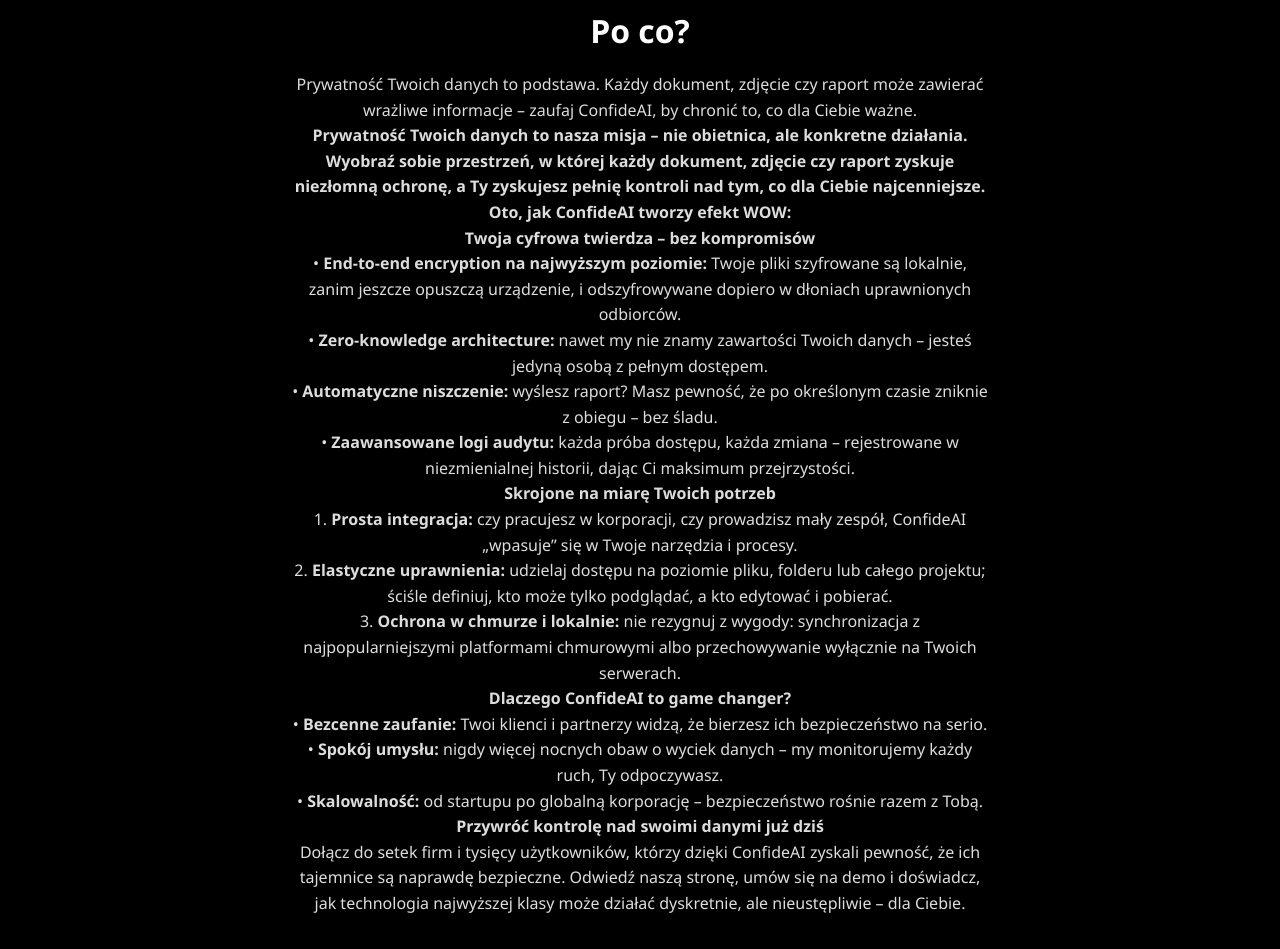
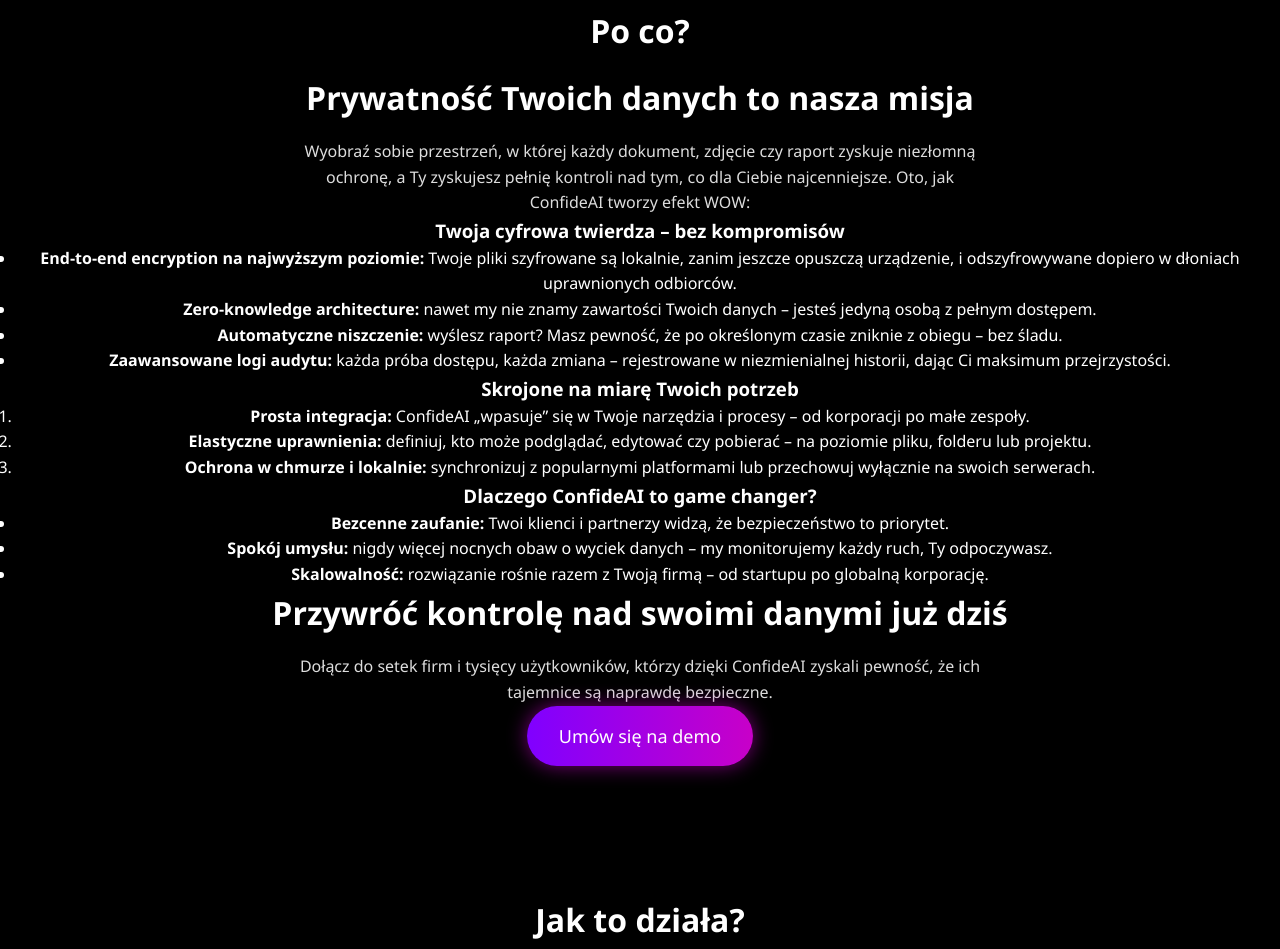
Before and after one commit to Pietr00ass/ConfideAI-streamlit, a plain HTML site: page static_site/index.html in a window 1280 px wide. Shown: the part 880-1829 px from the top of the page. Drawn offline with Linux system fonts and the light colour scheme.

Commit message:
Update index.html

```diff
--- a/static_site/index.html
+++ b/static_site/index.html
@@ -16,7 +16,7 @@
   <section class="features">
     <h2>Dlaczego ConfideAI?</h2>
     <ol>
-      <li><strong>1-kliknięcie do bezpieczeństwa</strong> – natychmiastowe szyfrowanie plików bez zbędnych ustawień.</li>
+      <li><strong>Maksymalne bezpieczeństwo</strong> – natychmiastowe szyfrowanie plików bez zbędnych ustawień.</li>
       <li><strong>Anonimizacja wsparta AI</strong> – automatyczne ukrywanie wrażliwych danych z obrazów.</li>
       <li><strong>Łatwa wymiana</strong> – generuj i pobieraj klucze, udostępniaj zaszyfrowane pakiety.</li>
       <li><strong>Pełny monitoring</strong> – loguj operacje i weryfikuj integralność plików.</li>
@@ -25,27 +25,44 @@
 
   <section class="why">
     <h2>Po co?</h2>
-    <p>Prywatność Twoich danych to podstawa. Każdy dokument, zdjęcie czy raport może zawierać wrażliwe informacje – zaufaj ConfideAI, by chronić to, co dla Ciebie ważne.</p>
- <p><strong>Prywatność Twoich danych to nasza misja – nie obietnica, ale konkretne działania. Wyobraź sobie przestrzeń, w której każdy dokument, zdjęcie czy raport zyskuje niezłomną ochronę, a Ty zyskujesz pełnię kontroli nad tym, co dla Ciebie najcenniejsze. Oto, jak ConfideAI tworzy efekt WOW:</strong></p>
+   <section>
+  <h2>Prywatność Twoich danych to nasza misja</h2>
+  <p>Wyobraź sobie przestrzeń, w której każdy dokument, zdjęcie czy raport zyskuje niezłomną ochronę, a Ty zyskujesz pełnię kontroli nad tym, co dla Ciebie najcenniejsze. Oto, jak ConfideAI tworzy efekt WOW:</p>
+</section>
 
-<p><strong>Twoja cyfrowa twierdza – bez kompromisów</strong></p>
-<p>• <strong>End-to-end encryption na najwyższym poziomie:</strong> Twoje pliki szyfrowane są lokalnie, zanim jeszcze opuszczą urządzenie, i odszyfrowywane dopiero w dłoniach uprawnionych odbiorców.</p>
-<p>• <strong>Zero-knowledge architecture:</strong> nawet my nie znamy zawartości Twoich danych – jesteś jedyną osobą z pełnym dostępem.</p>
-<p>• <strong>Automatyczne niszczenie:</strong> wyślesz raport? Masz pewność, że po określonym czasie zniknie z obiegu – bez śladu.</p>
-<p>• <strong>Zaawansowane logi audytu:</strong> każda próba dostępu, każda zmiana – rejestrowane w niezmienialnej historii, dając Ci maksimum przejrzystości.</p>
+<section>
+  <h3>Twoja cyfrowa twierdza – bez kompromisów</h3>
+  <ul>
+    <li><strong>End-to-end encryption na najwyższym poziomie:</strong> Twoje pliki szyfrowane są lokalnie, zanim jeszcze opuszczą urządzenie, i odszyfrowywane dopiero w dłoniach uprawnionych odbiorców.</li>
+    <li><strong>Zero-knowledge architecture:</strong> nawet my nie znamy zawartości Twoich danych – jesteś jedyną osobą z pełnym dostępem.</li>
+    <li><strong>Automatyczne niszczenie:</strong> wyślesz raport? Masz pewność, że po określonym czasie zniknie z obiegu – bez śladu.</li>
+    <li><strong>Zaawansowane logi audytu:</strong> każda próba dostępu, każda zmiana – rejestrowane w niezmienialnej historii, dając Ci maksimum przejrzystości.</li>
+  </ul>
+</section>
 
-<p><strong>Skrojone na miarę Twoich potrzeb</strong></p>
-<p>1. <strong>Prosta integracja:</strong> czy pracujesz w korporacji, czy prowadzisz mały zespół, ConfideAI „wpasuje” się w Twoje narzędzia i procesy.</p>
-<p>2. <strong>Elastyczne uprawnienia:</strong> udzielaj dostępu na poziomie pliku, folderu lub całego projektu; ściśle definiuj, kto może tylko podglądać, a kto edytować i pobierać.</p>
-<p>3. <strong>Ochrona w chmurze i lokalnie:</strong> nie rezygnuj z wygody: synchronizacja z najpopularniejszymi platformami chmurowymi albo przechowywanie wyłącznie na Twoich serwerach.</p>
+<section>
+  <h3>Skrojone na miarę Twoich potrzeb</h3>
+  <ol>
+    <li><strong>Prosta integracja:</strong> ConfideAI „wpasuje” się w Twoje narzędzia i procesy – od korporacji po małe zespoły.</li>
+    <li><strong>Elastyczne uprawnienia:</strong> definiuj, kto może podglądać, edytować czy pobierać – na poziomie pliku, folderu lub projektu.</li>
+    <li><strong>Ochrona w chmurze i lokalnie:</strong> synchronizuj z popularnymi platformami lub przechowuj wyłącznie na swoich serwerach.</li>
+  </ol>
+</section>
 
-<p><strong>Dlaczego ConfideAI to game changer?</strong></p>
-<p>• <strong>Bezcenne zaufanie:</strong> Twoi klienci i partnerzy widzą, że bierzesz ich bezpieczeństwo na serio.</p>
-<p>• <strong>Spokój umysłu:</strong> nigdy więcej nocnych obaw o wyciek danych – my monitorujemy każdy ruch, Ty odpoczywasz.</p>
-<p>• <strong>Skalowalność:</strong> od startupu po globalną korporację – bezpieczeństwo rośnie razem z Tobą.</p>
+<section>
+  <h3>Dlaczego ConfideAI to game changer?</h3>
+  <ul>
+    <li><strong>Bezcenne zaufanie:</strong> Twoi klienci i partnerzy widzą, że bezpieczeństwo to priorytet.</li>
+    <li><strong>Spokój umysłu:</strong> nigdy więcej nocnych obaw o wyciek danych – my monitorujemy każdy ruch, Ty odpoczywasz.</li>
+    <li><strong>Skalowalność:</strong> rozwiązanie rośnie razem z Twoją firmą – od startupu po globalną korporację.</li>
+  </ul>
+</section>
 
-<p><strong>Przywróć kontrolę nad swoimi danymi już dziś</strong></p>
-<p>Dołącz do setek firm i tysięcy użytkowników, którzy dzięki ConfideAI zyskali pewność, że ich tajemnice są naprawdę bezpieczne. Odwiedź naszą stronę, umów się na demo i doświadcz, jak technologia najwyższej klasy może działać dyskretnie, ale nieustępliwie – dla Ciebie.</p>
+<section class="cta">
+  <h2>Przywróć kontrolę nad swoimi danymi już dziś</h2>
+  <p>Dołącz do setek firm i tysięcy użytkowników, którzy dzięki ConfideAI zyskali pewność, że ich tajemnice są naprawdę bezpieczne.</p>
+  <a href="#" class="btn btn-primary">Umów się na demo</a>
+</section>
 
   </section>
 
```
